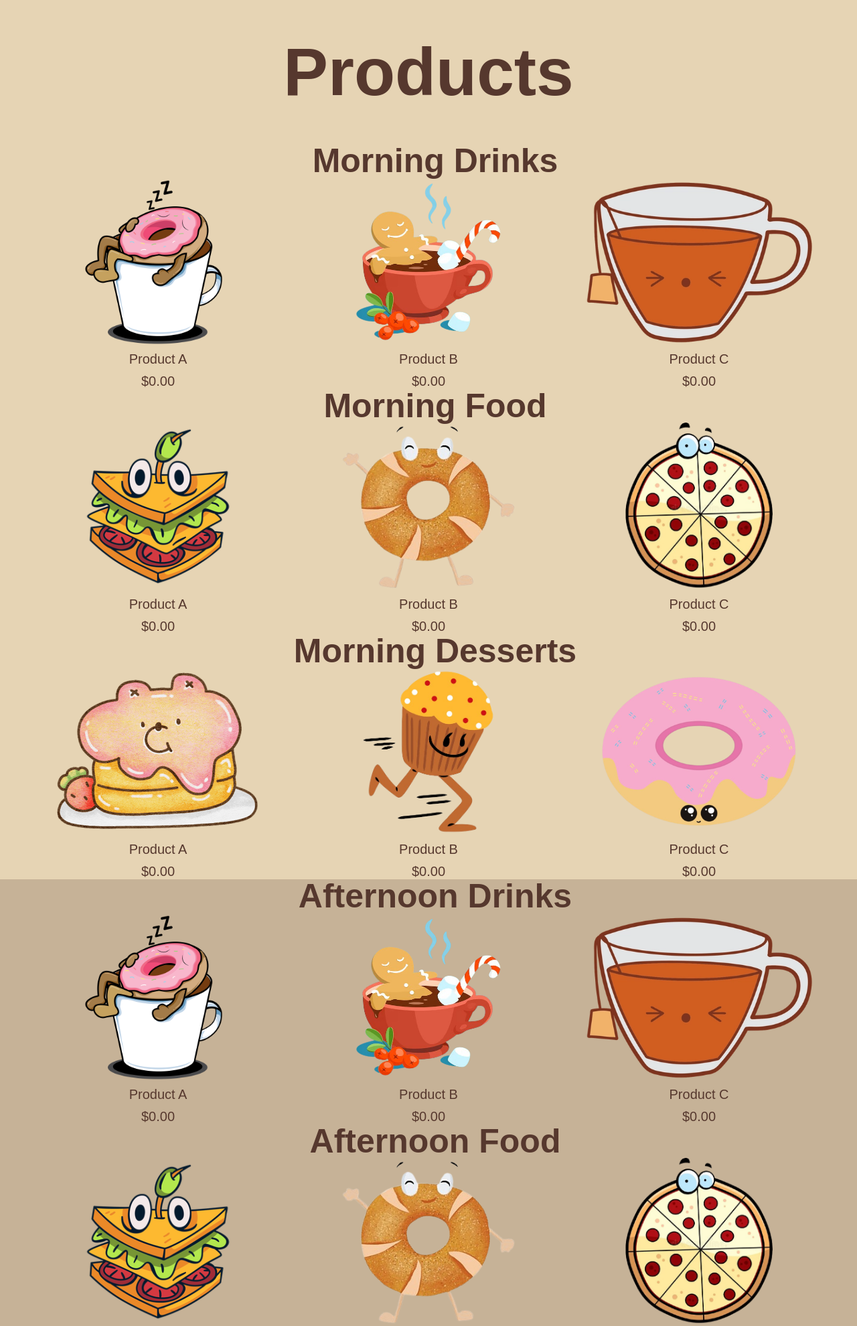
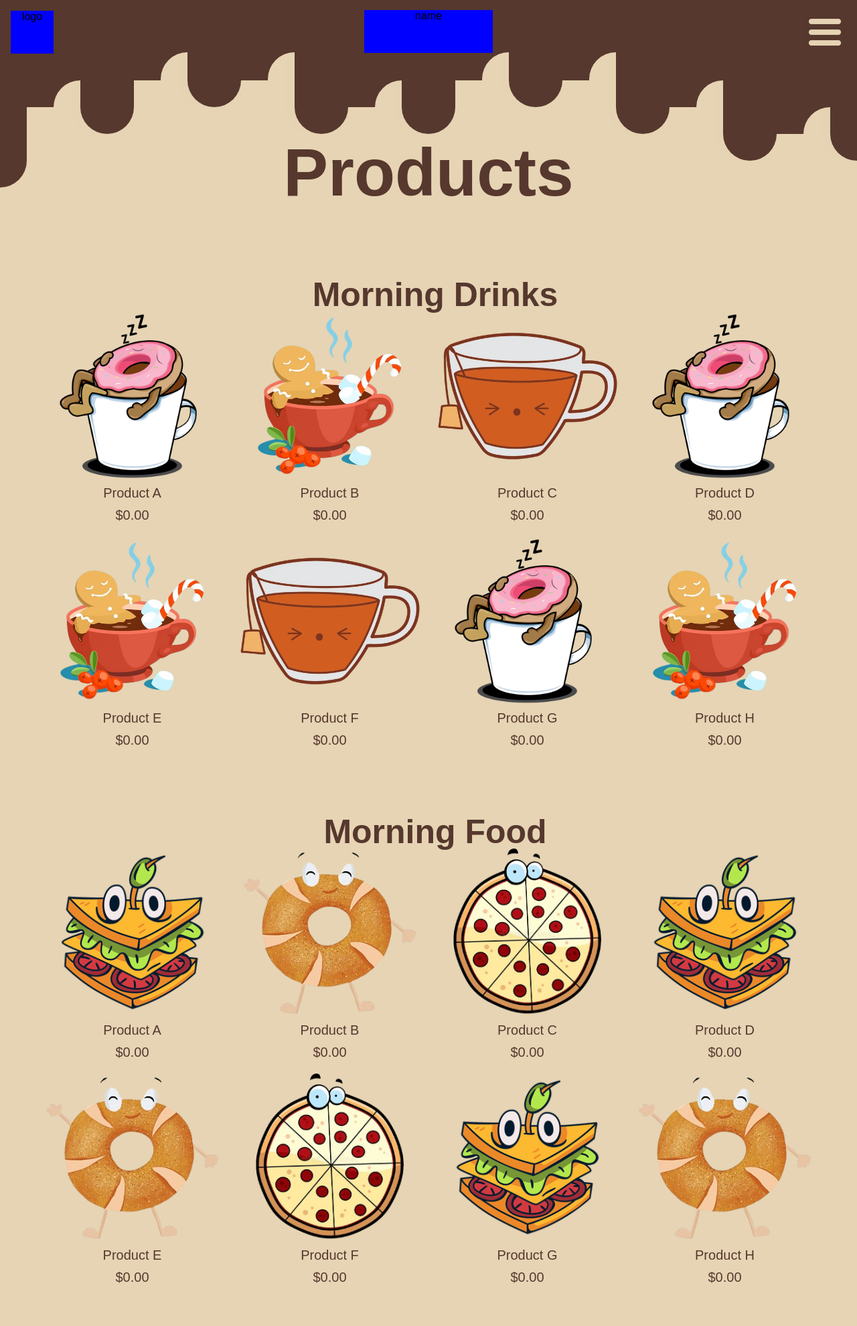
Before and after one commit to hiddenInt2/mingleMug, a PHP site: page /products/productspage.html in a window 1280 px wide. Shown: the top 1980 px of the page at 67% size. Run offline with PHP 8.4, Linux system fonts and the light colour scheme.

Commit message:
Even More Changes

```diff
--- a/products/productspage.css
+++ b/products/productspage.css
@@ -14,7 +14,7 @@ h1 {
     text-align: center;
     font-size: 100px;
     color: #56382e;
-    margin-top: 50px;
+    margin-top: 200px;
     margin-bottom: 50px;
 }
 
@@ -25,27 +25,33 @@ h2 {
     line-height: 1;
 }
 
+.morning-container {
+    padding: 0px;
+}
+
+.afternoon-container {
+    padding: 0px;
+}
+
+.morning-container {
+    padding: 0px;
+}
+
 .morning-section {
     background-color: #e6d4b4;
-    margin: 0;
-    padding: 0;
-    margin-bottom: 0;
+    padding: 50px;
     border: none;
 }
 
 .afternoon-section {
     background-color: #c6b297;
-    margin: 0;
-    padding: 0;
-    margin-bottom: 0;
+    padding: 50px;
     border: none;
 }
 
 .evening-section {
     background-color: #a58e78;
-    margin: 0;
-    padding: 0;
-    margin-bottom: 0;
+    padding: 50px;
     border: none;
 }
 
@@ -63,6 +69,7 @@ li {
 
 .product-list {
     display: flex;
+    flex-wrap: wrap;
     justify-content: center;
     gap: 20px;
     padding: 0;
@@ -71,7 +78,7 @@ li {
 
 .product-list li {
     text-align: center;
-    width: 30%;
+    width: calc(25% - 20px);
 }
 
 .product-list img {
--- a/products/productspage.html
+++ b/products/productspage.html
@@ -1,13 +1,16 @@
 <!DOCTYPE html>
 <html>
-    <head>
+    <header>
         <link rel="stylesheet" href="productspage.css">
-    </head>
+        <link rel="stylesheet" href="../navBar.css">
+        <link rel="stylesheet" href="../noscriptPopup.css">
+    </header>
     <body>
         <div class="spacer"></div>
         <h1>Products</h1>
 
-        <div id="morning-drinks" class="morning-section">
+        <div class="morning-container">
+        </div><div id="morning-drinks" class="morning-section">
             <h2>Morning Drinks</h2>
             <ul class="product-list">
                 <li>
@@ -23,6 +26,31 @@
                 <li>
                     <img src="./Products_Images/Drink_Image_3.png" alt="Product C">
                     <p>Product C</p>
+                    <p>$0.00</p>
+                </li>
+                <li>
+                    <img src="./Products_Images/Drink_Image_1.png" alt="Product D">
+                    <p>Product D</p>
+                    <p>$0.00</p>
+                </li>
+                <li>
+                    <img src="./Products_Images/Drink_Image_2.png" alt="Product E">
+                    <p>Product E</p>
+                    <p>$0.00</p>
+                </li>
+                <li>
+                    <img src="./Products_Images/Drink_Image_3.png" alt="Product F">
+                    <p>Product F</p>
+                    <p>$0.00</p>
+                </li>
+                <li>
+                    <img src="./Products_Images/Drink_Image_1.png" alt="Product G">
+                    <p>Product G</p>
+                    <p>$0.00</p>
+                </li>
+                <li>
+                    <img src="./Products_Images/Drink_Image_2.png" alt="Product H">
+                    <p>Product H</p>
                     <p>$0.00</p>
                 </li>
             </ul>
@@ -46,6 +74,31 @@
                     <p>Product C</p>
                     <p>$0.00</p>
                 </li>
+                <li>
+                    <img src="./Products_Images/Food_Image_1.png" alt="Product D">
+                    <p>Product D</p>
+                    <p>$0.00</p>
+                </li>
+                <li>
+                    <img src="./Products_Images/Food_Image_2.png" alt="Product E">
+                    <p>Product E</p>
+                    <p>$0.00</p>
+                </li>
+                <li>
+                    <img src="./Products_Images/Food_Image_3.png" alt="Product F">
+                    <p>Product F</p>
+                    <p>$0.00</p>
+                </li>
+                <li>
+                    <img src="./Products_Images/Food_Image_1.png" alt="Product G">
+                    <p>Product G</p>
+                    <p>$0.00</p>
+                </li>
+                <li>
+                    <img src="./Products_Images/Food_Image_2.png" alt="Product H">
+                    <p>Product H</p>
+                    <p>$0.00</p>
+                </li>
             </ul>
         </div>
 
@@ -67,9 +120,36 @@
                     <p>Product C</p>
                     <p>$0.00</p>
                 </li>
+                <li>
+                    <img src="./Products_Images/Dessert_Image_1.png" alt="Product D">
+                    <p>Product D</p>
+                    <p>$0.00</p>
+                </li>
+                <li>
+                    <img src="./Products_Images/Dessert_Image_2.png" alt="Product E">
+                    <p>Product E</p>
+                    <p>$0.00</p>
+                </li>
+                <li>
+                    <img src="./Products_Images/Dessert_Image_3.png" alt="Product F">
+                    <p>Product F</p>
+                    <p>$0.00</p>
+                </li>
+                <li>
+                    <img src="./Products_Images/Dessert_Image_1.png" alt="Product G">
+                    <p>Product G</p>
+                    <p>$0.00</p>
+                </li>
+                <li>
+                    <img src="./Products_Images/Dessert_Image_2.png" alt="Product H">
+                    <p>Product H</p>
+                    <p>$0.00</p>
+                </li>
             </ul>
         </div>
+    </div>
 
+    <div class="afternoon-container">
         <div id="afternoon-drinks" class="afternoon-section">
             <h2>Afternoon Drinks</h2>
             <ul class="product-list">
@@ -86,6 +166,31 @@
                 <li>
                     <img src="./Products_Images/Drink_Image_3.png" alt="Product C">
                     <p>Product C</p>
+                    <p>$0.00</p>
+                </li>
+                <li>
+                    <img src="./Products_Images/Drink_Image_1.png" alt="Product D">
+                    <p>Product D</p>
+                    <p>$0.00</p>
+                </li>
+                <li>
+                    <img src="./Products_Images/Drink_Image_2.png" alt="Product E">
+                    <p>Product E</p>
+                    <p>$0.00</p>
+                </li>
+                <li>
+                    <img src="./Products_Images/Drink_Image_3.png" alt="Product F">
+                    <p>Product F</p>
+                    <p>$0.00</p>
+                </li>
+                <li>
+                    <img src="./Products_Images/Drink_Image_1.png" alt="Product G">
+                    <p>Product G</p>
+                    <p>$0.00</p>
+                </li>
+                <li>
+                    <img src="./Products_Images/Drink_Image_2.png" alt="Product H">
+                    <p>Product H</p>
                     <p>$0.00</p>
                 </li>
             </ul>
@@ -109,6 +214,31 @@
                     <p>Product C</p>
                     <p>$0.00</p>
                 </li>
+                <li>
+                    <img src="./Products_Images/Food_Image_1.png" alt="Product D">
+                    <p>Product D</p>
+                    <p>$0.00</p>
+                </li>
+                <li>
+                    <img src="./Products_Images/Food_Image_2.png" alt="Product E">
+                    <p>Product E</p>
+                    <p>$0.00</p>
+                </li>
+                <li>
+                    <img src="./Products_Images/Food_Image_3.png" alt="Product F">
+                    <p>Product F</p>
+                    <p>$0.00</p>
+                </li>
+                <li>
+                    <img src="./Products_Images/Food_Image_1.png" alt="Product G">
+                    <p>Product G</p>
+                    <p>$0.00</p>
+                </li>
+                <li>
+                    <img src="./Products_Images/Food_Image_2.png" alt="Product H">
+                    <p>Product H</p>
+                    <p>$0.00</p>
+                </li>
             </ul>
         </div>
 
@@ -130,9 +260,36 @@
                     <p>Product C</p>
                     <p>$0.00</p>
                 </li>
+                <li>
+                    <img src="./Products_Images/Dessert_Image_1.png" alt="Product D">
+                    <p>Product D</p>
+                    <p>$0.00</p>
+                </li>
+                <li>
+                    <img src="./Products_Images/Dessert_Image_2.png" alt="Product E">
+                    <p>Product E</p>
+                    <p>$0.00</p>
+                </li>
+                <li>
+                    <img src="./Products_Images/Dessert_Image_3.png" alt="Product F">
+                    <p>Product F</p>
+                    <p>$0.00</p>
+                </li>
+                <li>
+                    <img src="./Products_Images/Dessert_Image_1.png" alt="Product G">
+                    <p>Product G</p>
+                    <p>$0.00</p>
+                </li>
+                <li>
+                    <img src="./Products_Images/Dessert_Image_2.png" alt="Product H">
+                    <p>Product H</p>
+                    <p>$0.00</p>
+                </li>
             </ul>
         </div>
+    </div>
 
+    <div class="evening-container">
         <div id="evening-drinks" class="evening-section">
             <h2>Evening Drinks</h2>
             <ul class="product-list">
@@ -149,6 +306,31 @@
                 <li>
                     <img src="./Products_Images/Drink_Image_3.png" alt="Product C">
                     <p>Product C</p>
+                    <p>$0.00</p>
+                </li>
+                <li>
+                    <img src="./Products_Images/Drink_Image_1.png" alt="Product D">
+                    <p>Product D</p>
+                    <p>$0.00</p>
+                </li>
+                <li>
+                    <img src="./Products_Images/Drink_Image_2.png" alt="Product E">
+                    <p>Product E</p>
+                    <p>$0.00</p>
+                </li>
+                <li>
+                    <img src="./Products_Images/Drink_Image_3.png" alt="Product F">
+                    <p>Product F</p>
+                    <p>$0.00</p>
+                </li>
+                <li>
+                    <img src="./Products_Images/Drink_Image_1.png" alt="Product G">
+                    <p>Product G</p>
+                    <p>$0.00</p>
+                </li>
+                <li>
+                    <img src="./Products_Images/Drink_Image_2.png" alt="Product H">
+                    <p>Product H</p>
                     <p>$0.00</p>
                 </li>
             </ul>
@@ -172,6 +354,31 @@
                     <p>Product C</p>
                     <p>$0.00</p>
                 </li>
+                <li>
+                    <img src="./Products_Images/Food_Image_1.png" alt="Product D">
+                    <p>Product D</p>
+                    <p>$0.00</p>
+                </li>
+                <li>
+                    <img src="./Products_Images/Food_Image_2.png" alt="Product E">
+                    <p>Product E</p>
+                    <p>$0.00</p>
+                </li>
+                <li>
+                    <img src="./Products_Images/Food_Image_3.png" alt="Product F">
+                    <p>Product F</p>
+                    <p>$0.00</p>
+                </li>
+                <li>
+                    <img src="./Products_Images/Food_Image_1.png" alt="Product G">
+                    <p>Product G</p>
+                    <p>$0.00</p>
+                </li>
+                <li>
+                    <img src="./Products_Images/Food_Image_2.png" alt="Product H">
+                    <p>Product H</p>
+                    <p>$0.00</p>
+                </li>
             </ul>
         </div>
 
@@ -193,7 +400,95 @@
                     <p>Product C</p>
                     <p>$0.00</p>
                 </li>
+                <li>
+                    <img src="./Products_Images/Drink_Image_1.png" alt="Product D">
+                    <p>Product D</p>
+                    <p>$0.00</p>
+                </li>
+                <li>
+                    <img src="./Products_Images/Drink_Image_2.png" alt="Product E">
+                    <p>Product E</p>
+                    <p>$0.00</p>
+                </li>
+                <li>
+                    <img src="./Products_Images/Drink_Image_3.png" alt="Product F">
+                    <p>Product F</p>
+                    <p>$0.00</p>
+                </li>
+                <li>
+                    <img src="./Products_Images/Dessert_Image_1.png" alt="Product G">
+                    <p>Product G</p>
+                    <p>$0.00</p>
+                </li>
+                <li>
+                    <img src="./Products_Images/Dessert_Image_2.png" alt="Product H">
+                    <p>Product H</p>
+                    <p>$0.00</p>
+                </li>
             </ul>
         </div>
+    </div>
+
+        <div class="headerBackground layer2">
+            <div class="convex aa"></div>
+            <div class="concave bb"></div>
+            <div class="convex cc"></div>
+            <div class="concave dd"></div>
+            <div class="convex ee"></div>
+            <div class="concave ff"></div>
+            <div class="convex gg"></div>
+            <div class="concave hh"></div>
+            <div class="convex ii"></div>
+            <div class="concave jj"></div>
+            <div class="convex kk"></div>
+            <div class="concave ll"></div>
+            <div class="convex mm"></div>
+            <div class="concave nn"></div>
+            <div class="convex oo"></div>
+            <div class="concave pp"></div>
+            <div class="convex qq"></div>
+        </div>
+        <div class="headerBackground">
+            <div class="convex aa"></div>
+            <div class="concave bb"></div>
+            <div class="convex cc"></div>
+            <div class="concave dd"></div>
+            <div class="convex ee"></div>
+            <div class="concave ff"></div>
+            <div class="convex gg"></div>
+            <div class="concave hh"></div>
+            <div class="convex ii"></div>
+            <div class="concave jj"></div>
+            <div class="convex kk"></div>
+            <div class="concave ll"></div>
+            <div class="convex mm"></div>
+            <div class="concave nn"></div>
+            <div class="convex oo"></div>
+            <div class="concave pp"></div>
+            <div class="convex qq"></div>
+
+            <div id="logoWrapper"><div id="logo" class="headerWrapped">logo</div></div>
+            <div id="nameWrapper"><div id="name" class="headerWrapped">name</div></div>
+            <div id="dropdownMenuWrapper">
+                <div id="dropdown" class="headerWrapped">
+                    <div id="dropdownContent">
+                        <a href="../index.html">Home</a>
+                        <a href="../aboutUs/aboutUs.html">About Us</a>
+                        <a href="../coffeeInfo/coffeeInfo.html">Coffee Information</a>
+                        <a href="../cart/cart.html">Cart</a>
+                        <a href="../admin/adminhome.html">Admin</a>
+                    </div>
+                </div>
+            </div>
+        </div>
+
+        <noscript id="noscript">
+            <div class="noscriptFilter"></div>
+            <div class="noscriptMessage">
+                <a href="#noscript">USE WITHOUT</a>
+                <p><strong>WARTNING;</strong></p>
+                <p>To enhance your experience, we recommend enabling Javascript for this website. We do not collect or store user information other than site traffic statistics gathered by Dreamhost. We also do not sell any user information.</p>
+            </div>
+        </noscript>
     </body>
 </html>
```
